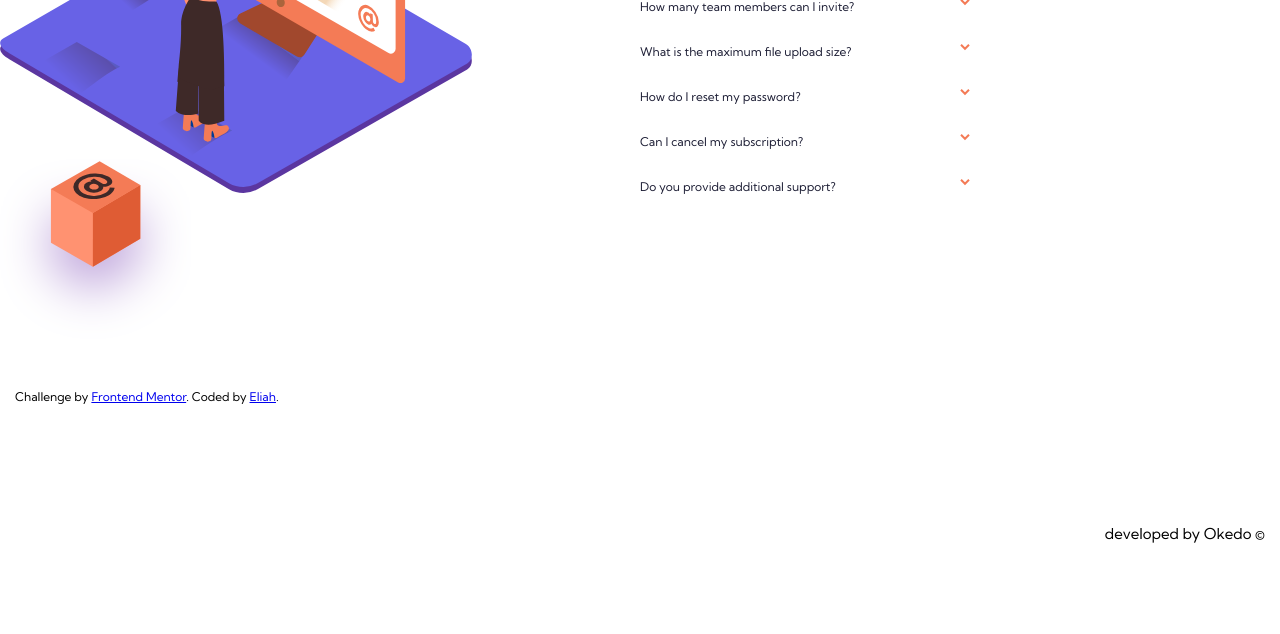
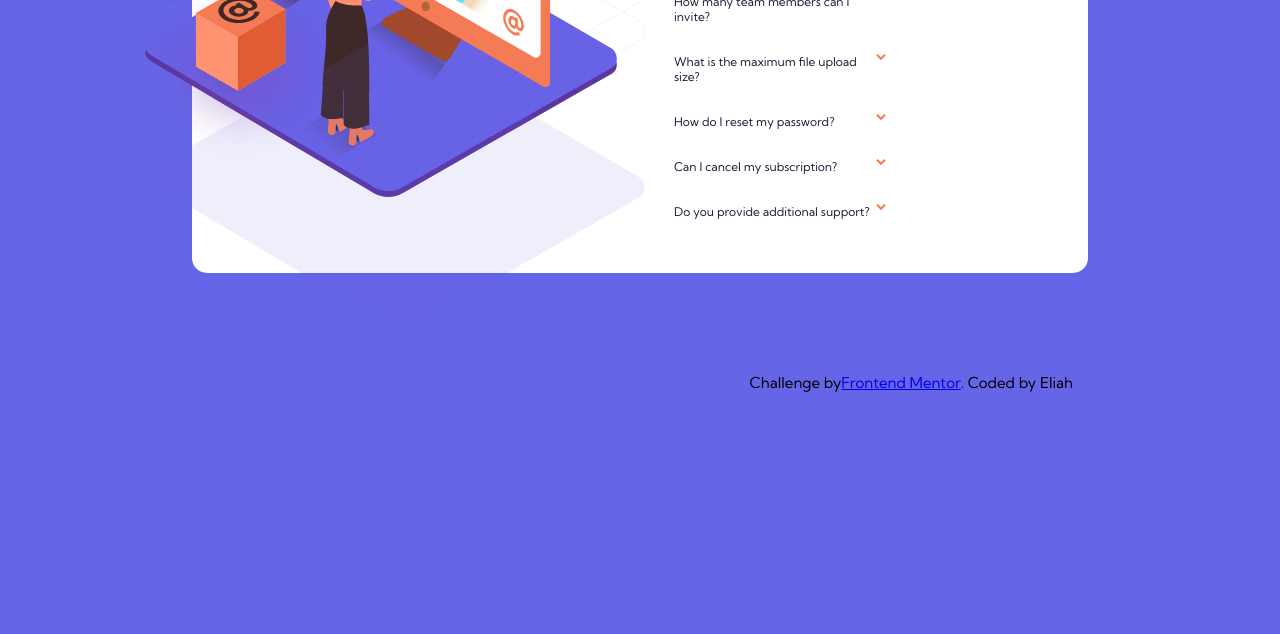
Before and after one commit to okedo01/FAQ, a plain HTML site: page faq-accordion-card-main/index.html in a window 1280 px wide. Shown: the part 166-800 px from the top of the page. Drawn offline with Linux system fonts and the light colour scheme.

Commit message:
FAQ project

```diff
--- a/faq-accordion-card-main/index.html
+++ b/faq-accordion-card-main/index.html
@@ -17,18 +17,30 @@
     <title>Frontend Mentor | FAQ Accordion Card</title>
   </head>
   <body>
+    <div class="container">
+      <!-- Illustrations -->
+      <div class="illustrations">
+        <div class="pattern-desktop">
+          <img
+            src="images/bg-pattern-desktop.svg"
+            alt="illustration-bg-pattern-desktop"
+          />
+          <img
+            src="images/bg-pattern-mobile.svg"
+            alt="bg-pattern-mobile"
+            id="pattern-mobile"
+          />
+        </div>
 
-<div class="container">
-    <div class="image-division">
-        <!-- <div class="pattern-desktop">
-          <img src="images/bg-pattern-desktop.svg" alt="" />
-        </div> -->
-
-  <div class="combine-images">
         <div class="woman-online-desktop">
           <img
             src="images/illustration-woman-online-desktop.svg"
             alt="illustration-woman-online-desktop"
+          />
+          <img
+            src="images/illustration-woman-online-mobile.svg"
+            alt="illustration-woman-online-mobile"
+            id="woman-online-mobile"
           />
         </div>
         <div class="box-desktop">
@@ -38,15 +50,17 @@
           />
         </div>
       </div>
-    </div>
       <div class="question-division">
         <header>
           <h1>FAQ</h1>
-
         </header>
         <div class="quiz-paragraphs">
           <p>How many team members can I invite?</p>
-        <img src="images/icon-arrow-down.svg" alt="icon-arrow-down" class="wrapper-images"/>
+          <img
+            src="images/icon-arrow-down.svg"
+            alt="icon-arrow-down"
+            class="wrapper-arrows"
+          />
           <p class="hidden">
             You can invite up to 2 additional users on the Free plan. There is
             no limit on team members for the Premium plan.
@@ -55,7 +69,11 @@
 
         <div class="quiz-paragraphs">
           <p>What is the maximum file upload size?</p>
-        <img src="images/icon-arrow-down.svg" alt="icon-arrow-down" class="wrapper-images"/>
+          <img
+            src="images/icon-arrow-down.svg"
+            alt="icon-arrow-down"
+            class="wrapper-arrows"
+          />
           <p class="hidden">
             No more than 2GB. All files in your account must fit your allotted
             storage space.
@@ -64,7 +82,11 @@
 
         <div class="quiz-paragraphs">
           <p>How do I reset my password?</p>
-        <img src="images/icon-arrow-down.svg" alt="icon-arrow-down" class="wrapper-images"/>
+          <img
+            src="images/icon-arrow-down.svg"
+            alt="icon-arrow-down"
+            class="wrapper-arrows"
+          />
           <p class="hidden">
             Click “Forgot password” from the login page or “Change password”
             from your profile page. A reset link will be emailed to you.
@@ -73,7 +95,11 @@
 
         <div class="quiz-paragraphs">
           <p>Can I cancel my subscription?</p>
-        <img src="images/icon-arrow-down.svg" alt="icon-arrow-down" class="wrapper-images"/>
+          <img
+            src="images/icon-arrow-down.svg"
+            alt="icon-arrow-down"
+            class="wrapper-arrows"
+          />
 
           <p class="hidden">
             Yes! Send us a message and we’ll process your request no questions
@@ -83,7 +109,11 @@
 
         <div class="quiz-paragraphs">
           <p>Do you provide additional support?</p>
-        <img src="images/icon-arrow-down.svg" alt="icon-arrow-down" class="wrapper-images"/>
+          <img
+            src="images/icon-arrow-down.svg"
+            alt="icon-arrow-down"
+            class="wrapper-arrows"
+          />
           <p class="hidden">
             Chat and email support is available 24/7. Phone lines are open
             during normal business hours.
@@ -92,14 +122,13 @@
       </div>
     </div>
 
+    <footer>
       <div class="attribution">
         Challenge by
         <a href="https://www.frontendmentor.io?ref=challenge" target="_blank"
           >Frontend Mentor</a
-      >. Coded by <a href="#">Eliah</a>.
+        >. Coded by Eliah
       </div>
-    <footer>
-      <p>developed by Okedo &copy</p>
     </footer>
     <script src="sandbox.js"></script>
   </body>
--- a/faq-accordion-card-main/sandbox.js
+++ b/faq-accordion-card-main/sandbox.js
@@ -1,11 +1,14 @@
-const images = document.querySelectorAll('.wrapper-images');
-const hidden = document.querySelectorAll('.hidden');
+const arrows = document.querySelectorAll(".wrapper-arrows");
+const hidden = document.querySelectorAll(".hidden");
 
-images.forEach(e => {
-    e.addEventListener('click', () => {
-        const showParas = e.parentElement.lastElementChild;
-     showParas.style.display = 'block'
-
-
-    })
+arrows.forEach((e) => {
+  e.addEventListener("click", () => {
+    const showParas = e.parentElement.lastElementChild;
+    if(showParas.style.display === 'none' || showParas.style.display === ''){
+        showParas.style.display = 'block'
+    }
+    else{
+        showParas.style.display = 'none'
+    }
+  });
 });
--- a/faq-accordion-card-main/style.css
+++ b/faq-accordion-card-main/style.css
@@ -1,66 +1,73 @@
+@import url("https://fonts.googleapis.com/css2?family=Kumbh+Sans:wght@400;700&display=swap");
 
-  @import url('https://fonts.googleapis.com/css2?family=Kumbh+Sans:wght@400;700&display=swap');
-
-  *{
+* {
   margin: 0;
   padding: 0;
   list-style-type: none;
 }
 
-  body{
-    font-family: 'Kumbh Sans', sans-serif;
+body {
+  font-family: "Kumbh Sans", sans-serif;
   font-size: 12px;
+  background-color: hsl(240, 73%, 65%);
+  margin: 6% 15%;
 }
 
-
-
-.combine-images .pattern-desktop{
-position: relative;
-margin-top: 20px;
-margin-left: 20px;
-
+.container {
+  display: grid;
+  grid-template-columns: repeat(2, 1fr);
+  place-items: center;
+  background-color: white;
+  border-radius: 15px;
 }
 
- .combine-images .box-desktop{
-    position: absolute;
-    bottom: 18rem;
-    left: 0.1px;
+.illustrations {
+  position: relative;
+  right: 10%;
+  bottom: 20%;
 }
 
-.container{
-    display: grid;
-    grid-template-columns: repeat(2, 1fr);
-    background-color: white;
+.pattern-desktop {
+  position: absolute;
 }
 
-.question-division{
-    margin-top: 10em;
+#pattern-mobile {
+  display: none;
 }
 
-.quiz-paragraphs{
+#woman-online-mobile {
+  display: none;
+}
+
+.box-desktop {
+  position: absolute;
+  top: 40%;
+}
+
+.pattern-desktop img {
+  width: 500px;
+}
+
+.quiz-paragraphs {
   display: grid;
   grid-template-columns: 1fr 1fr;
-   padding: 15px 0;
+  padding: 15px 10px;
   color: hsl(238, 29%, 16%);
 }
 
-.hidden{
+.hidden {
   display: none;
 }
 
-.wrapper-images{
+.wrapper-arrows {
   cursor: pointer;
+  margin-right: 10px;
 }
 
-.attribution{
-    margin-top: 10rem;
+.attribution {
+  display: flex;
+  justify-content: end;
+  font-size: 15px;
+  margin-top: 5rem;
   padding: 20px 15px;
 }
-
-footer{
-    display: flex;
-    justify-content: end;
-    margin-top: 5rem;
-    padding: 20px 15px;
-    font-size: 15px;
-}
```
Lines whose indentation alone changed are shown as unchanged.
